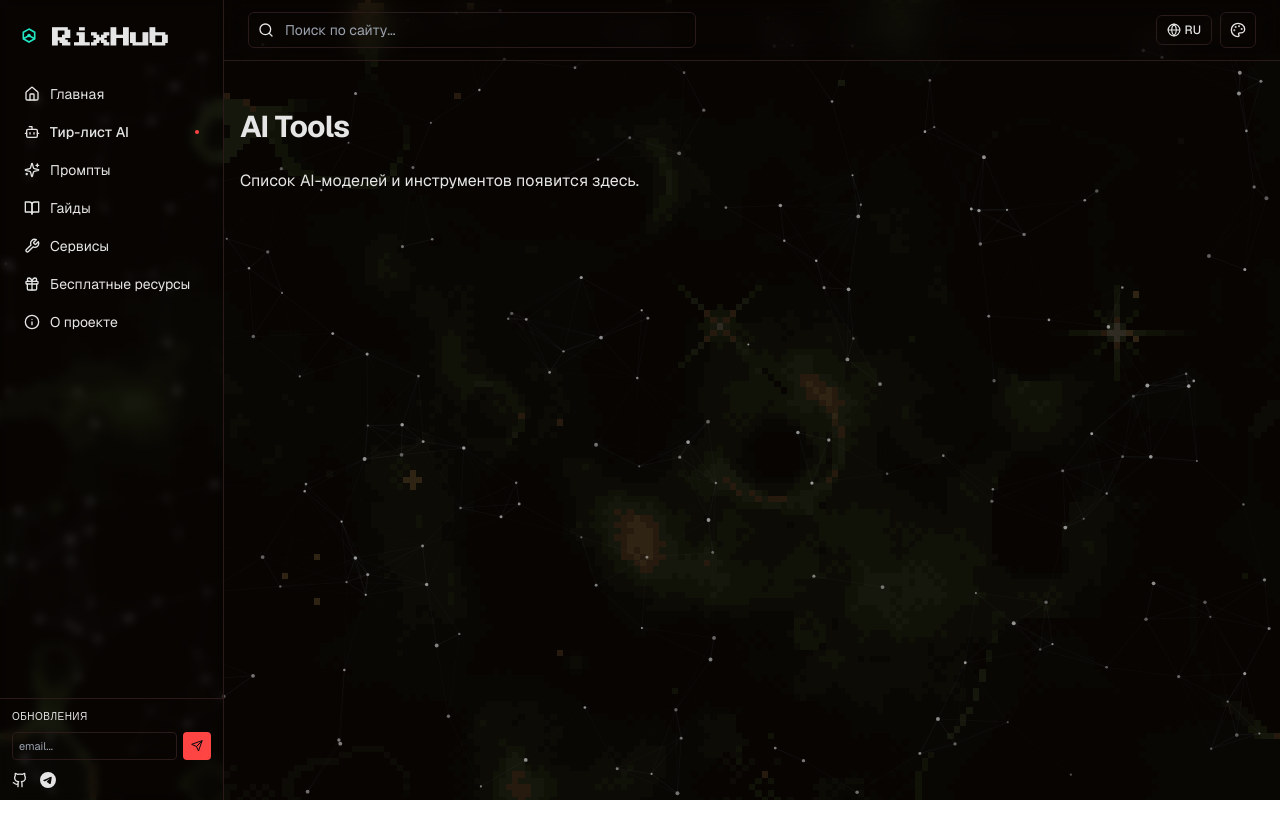
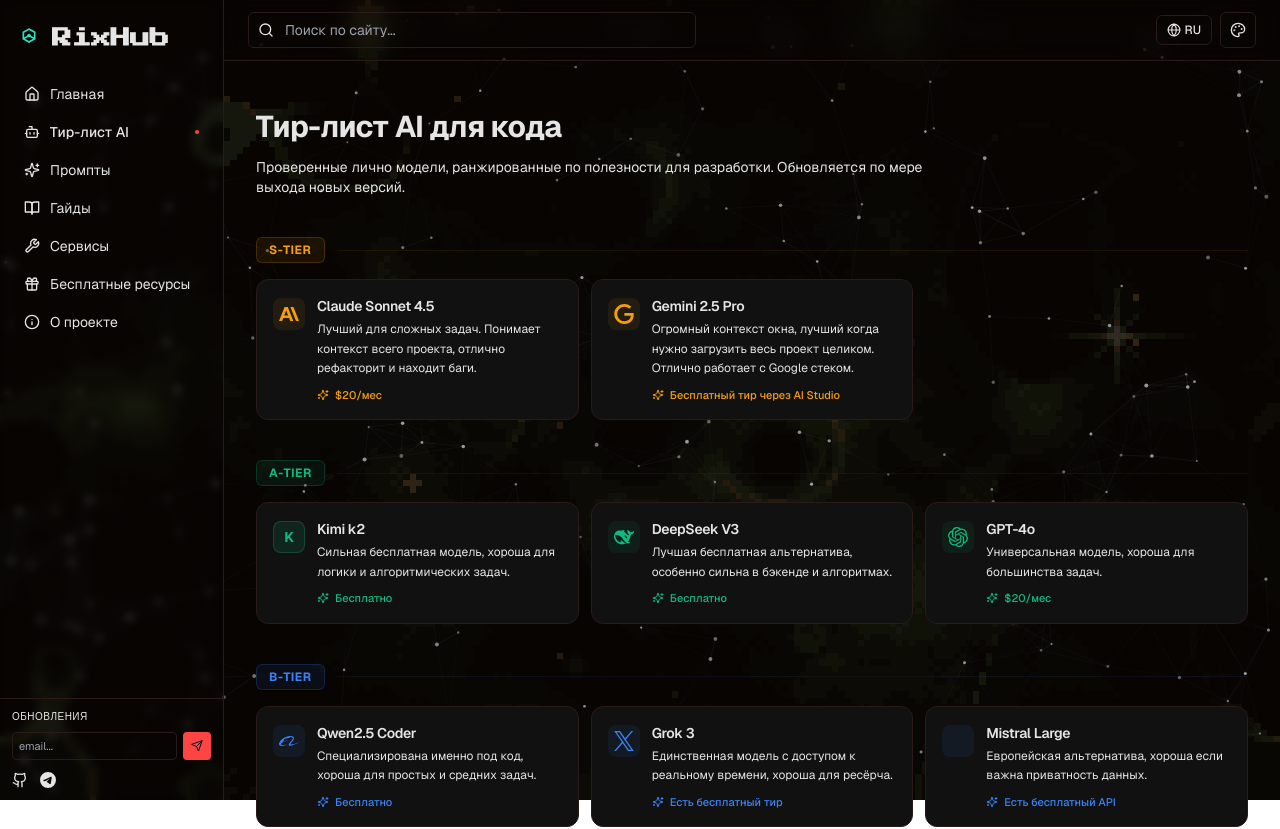
Before and after one commit to alexbeskov/RixHub, a Next.js app: page /ai-tools in a window 1280 px wide. Shown: the top 829 px of the page. Before the commit the page ends 800 px from the top, so only its background shows below. Built offline with nearby package versions, Linux system fonts and the light colour scheme; some icons are missing.

Commit message:
feat: add AI tier list page with S/A/B/C tiers, model cards, icons and links

```diff
--- a/app/ai-tools/page.tsx
+++ b/app/ai-tools/page.tsx
@@ -1,11 +1,239 @@
+'use client'
+
+import { useState } from 'react'
 import FadeInView from '@/components/FadeInView'
+import { ExternalLink, Sparkles } from 'lucide-react'
+import { Icon } from '@iconify/react'
+
+interface AIModel {
+  name: string
+  description: string
+  price: string
+  url: string
+  icon: string | React.ReactNode
+  customIcon?: boolean
+}
+
+interface Tier {
+  label: string
+  color: string
+  glowColor: string
+  models: AIModel[]
+}
+
+const tiers: Tier[] = [
+  {
+    label: 'S-tier',
+    color: '#f59e0b',
+    glowColor: 'rgba(245, 158, 11, 0.15)',
+    models: [
+      {
+        name: 'Claude Sonnet 4.5',
+        description: 'Лучший для сложных задач. Понимает контекст всего проекта, отлично рефакторит и находит баги.',
+        price: '$20/мес',
+        url: 'https://claude.ai',
+        icon: 'simple-icons:anthropic',
+      },
+      {
+        name: 'Gemini 2.5 Pro',
+        description: 'Огромный контекст окна, лучший когда нужно загрузить весь проект целиком. Отлично работает с Google стеком.',
+        price: 'Бесплатный тир через AI Studio',
+        url: 'https://aistudio.google.com',
+        icon: 'simple-icons:google',
+      },
+    ],
+  },
+  {
+    label: 'A-tier',
+    color: '#10b981',
+    glowColor: 'rgba(16, 185, 129, 0.15)',
+    models: [
+      {
+        name: 'Kimi k2',
+        description: 'Сильная бесплатная модель, хороша для логики и алгоритмических задач.',
+        price: 'Бесплатно',
+        url: 'https://kimi.ai',
+        icon: 'K',
+        customIcon: true,
+      },
+      {
+        name: 'DeepSeek V3',
+        description: 'Лучшая бесплатная альтернатива, особенно сильна в бэкенде и алгоритмах.',
+        price: 'Бесплатно',
+        url: 'https://deepseek.com',
+        icon: 'simple-icons:deepseek',
+      },
+      {
+        name: 'GPT-4o',
+        description: 'Универсальная модель, хороша для большинства задач.',
+        price: '$20/мес',
+        url: 'https://chat.openai.com',
+        icon: 'simple-icons:openai',
+      },
+    ],
+  },
+  {
+    label: 'B-tier',
+    color: '#3b82f6',
+    glowColor: 'rgba(59, 130, 246, 0.15)',
+    models: [
+      {
+        name: 'Qwen2.5 Coder',
+        description: 'Специализирована именно под код, хороша для простых и средних задач.',
+        price: 'Бесплатно',
+        url: 'https://chat.qwen.ai',
+        icon: 'simple-icons:alibabadotcom',
+      },
+      {
+        name: 'Grok 3',
+        description: 'Единственная модель с доступом к реальному времени, хороша для ресёрча.',
+        price: 'Есть бесплатный тир',
+        url: 'https://grok.com',
+        icon: 'simple-icons:x',
+      },
+      {
+        name: 'Mistral Large',
+        description: 'Европейская альтернатива, хороша если важна приватность данных.',
+        price: 'Есть бесплатный API',
+        url: 'https://mistral.ai',
+        icon: 'simple-icons:mistral',
+      },
+    ],
+  },
+  {
+    label: 'C-tier',
+    color: '#8b5cf6',
+    glowColor: 'rgba(139, 92, 246, 0.15)',
+    models: [
+      {
+        name: 'GitHub Copilot',
+        description: 'Хорош только внутри IDE как автодополнение, в диалоге слабее конкурентов.',
+        price: '$10/мес',
+        url: 'https://github.com/features/copilot',
+        icon: 'simple-icons:github',
+      },
+      {
+        name: 'MiMo',
+        description: 'Подходит только для простых небольших задач.',
+        price: 'Бесплатно',
+        url: 'https://mimo.org',
+        icon: 'M',
+        customIcon: true,
+      },
+    ],
+  },
+]
+
+function CustomIcon({ letter, color }: { letter: string; color: string }) {
+  return (
+    <div
+      className="w-8 h-8 rounded-lg flex items-center justify-center text-sm font-bold"
+      style={{ backgroundColor: color + '20', color, border: `1px solid ${color}40` }}
+    >
+      {letter}
+    </div>
+  )
+}
+
+function ModelCard({ model, tierColor }: { model: AIModel; tierColor: string }) {
+  const [hovered, setHovered] = useState(false)
+
+  return (
+    <a
+      href={model.url}
+      target="_blank"
+      rel="noopener noreferrer"
+      className="group relative block rounded-xl border border-border bg-card p-4 transition-all duration-300"
+      style={{
+        boxShadow: hovered ? `0 0 20px ${tierColor}20` : 'none',
+        borderColor: hovered ? `${tierColor}40` : undefined,
+      }}
+      onMouseEnter={() => setHovered(true)}
+      onMouseLeave={() => setHovered(false)}
+    >
+      <div className="flex items-start gap-3">
+        <div className="shrink-0 mt-0.5">
+          {model.customIcon ? (
+            <CustomIcon letter={model.icon as string} color={tierColor} />
+          ) : (
+            <div
+              className="w-8 h-8 rounded-lg flex items-center justify-center"
+              style={{ backgroundColor: tierColor + '15' }}
+            >
+              <Icon
+                icon={model.icon as string}
+                className="w-5 h-5"
+                style={{ color: tierColor }}
+              />
+            </div>
+          )}
+        </div>
+        <div className="flex-1 min-w-0">
+          <div className="flex items-center gap-2 mb-1">
+            <h3 className="font-semibold text-sm tracking-tight">{model.name}</h3>
+            <ExternalLink className="w-3 h-3 text-foreground/30 opacity-0 group-hover:opacity-100 transition-opacity" />
+          </div>
+          <p className="text-xs text-foreground/60 leading-relaxed mb-2">{model.description}</p>
+          <div className="flex items-center gap-1.5">
+            <Sparkles className="w-3 h-3" style={{ color: tierColor }} />
+            <span className="text-[11px] font-medium" style={{ color: tierColor }}>
+              {model.price}
+            </span>
+          </div>
+        </div>
+      </div>
+    </a>
+  )
+}
 
 export default function AIToolsPage() {
   return (
-    <div className="max-w-6xl mx-auto px-4 py-12">
+    <div className="max-w-5xl mx-auto px-4 py-12">
       <FadeInView>
-        <h1 className="text-3xl font-bold tracking-tight mb-6">AI Tools</h1>
-        <p className="text-foreground/70">Список AI-моделей и инструментов появится здесь.</p>
+        <div className="mb-10">
+          <h1 className="text-3xl font-bold tracking-tight mb-3">Тир-лист AI для кода</h1>
+          <p className="text-foreground/60 text-sm max-w-2xl">
+            Проверенные лично модели, ранжированные по полезности для разработки. Обновляется по мере выхода новых версий.
+          </p>
+        </div>
+      </FadeInView>
+
+      <div className="space-y-10">
+        {tiers.map((tier, tierIndex) => (
+          <FadeInView key={tier.label} delay={tierIndex * 0.1}>
+            <div className="relative">
+              {/* Tier header */}
+              <div className="flex items-center gap-3 mb-4">
+                <div
+                  className="px-3 py-1 rounded-md text-xs font-bold tracking-wider uppercase"
+                  style={{
+                    backgroundColor: tier.color + '15',
+                    color: tier.color,
+                    border: `1px solid ${tier.color}30`,
+                  }}
+                >
+                  {tier.label}
+                </div>
+                <div className="h-px flex-1" style={{ backgroundColor: tier.color + '15' }} />
+              </div>
+
+              {/* Models grid */}
+              <div className="grid grid-cols-1 md:grid-cols-2 lg:grid-cols-3 gap-3">
+                {tier.models.map((model) => (
+                  <ModelCard key={model.name} model={model} tierColor={tier.color} />
+                ))}
+              </div>
+            </div>
+          </FadeInView>
+        ))}
+      </div>
+
+      <FadeInView delay={0.5}>
+        <div className="mt-12 pt-6 border-t border-border">
+          <p className="text-xs text-foreground/40 text-center">
+            Цены актуальны на момент создания. Модели развиваются быстро — проверяйте актуальность на официальных сайтах.
+          </p>
+        </div>
       </FadeInView>
     </div>
   )
```
